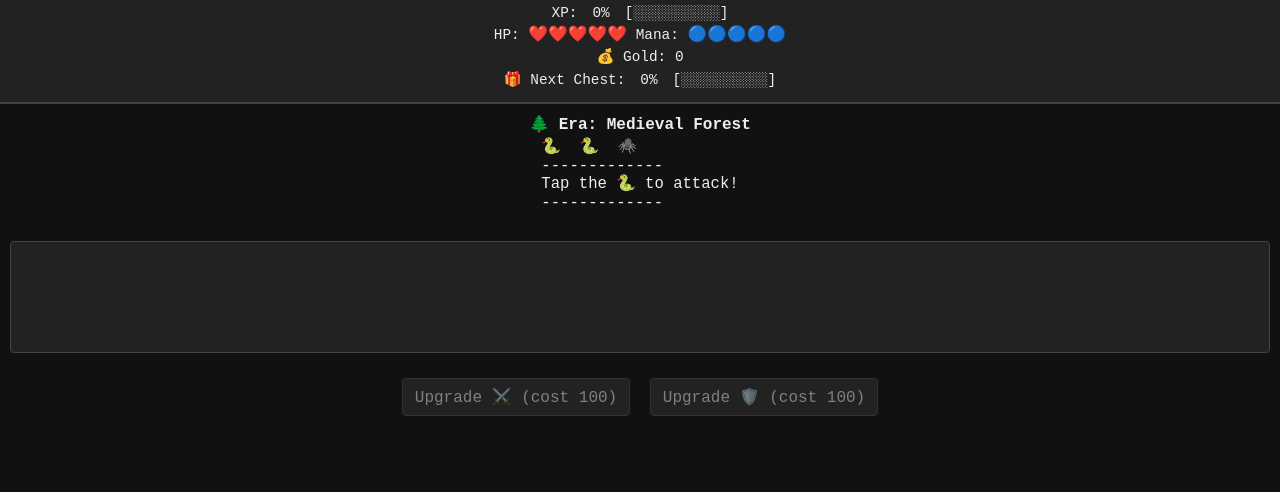
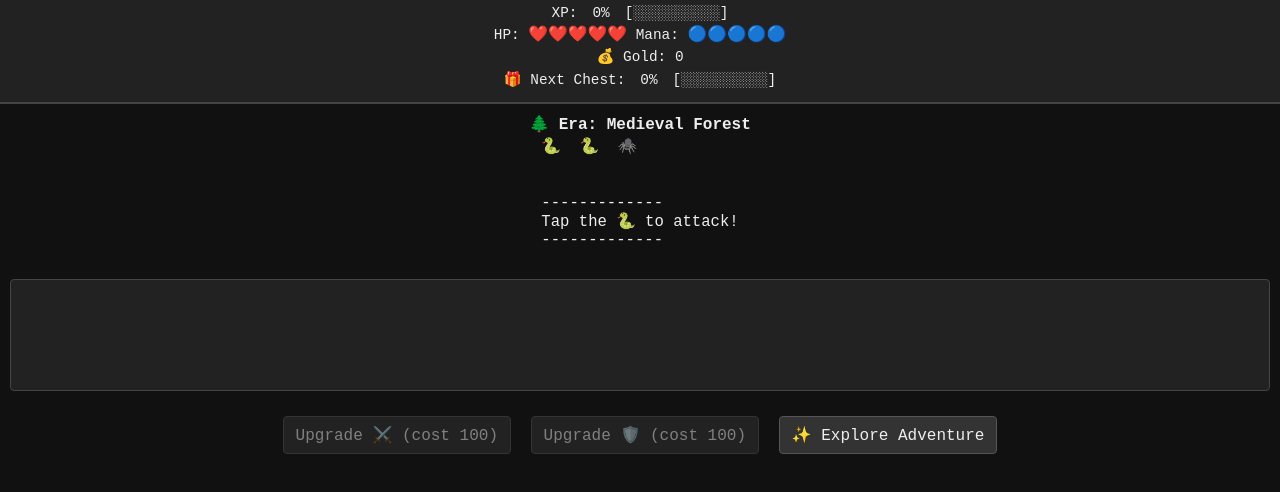
Before and after one commit to vprndsg/emoji-ascii-rpg, a plain HTML site: page index.html in a window 1280 px wide. Shown: the part 68-560 px from the top of the page. Drawn offline with Linux system fonts and the light colour scheme.

Commit message:
Include adventure.js script tag

```diff
--- a/index.html
+++ b/index.html
@@ -32,6 +32,8 @@
       <div id="environment">🌲 Era: Medieval Forest</div>
       <pre id="ascii-scene">
 🐍  <span id="monster-emoji">🐍</span>  🕷️    <!-- Example row with monster in middle -->
+
+
 -------------
 Tap the <span id="monster-target">🐍</span> to attack!
 -------------
@@ -51,5 +53,7 @@ Tap the <span id="monster-target">🐍</span> to attack!
   </aside>
 
   <script src="script.js"></script>
+  <script src="adventure.js"></script>
+
 </body>
 </html>
```
